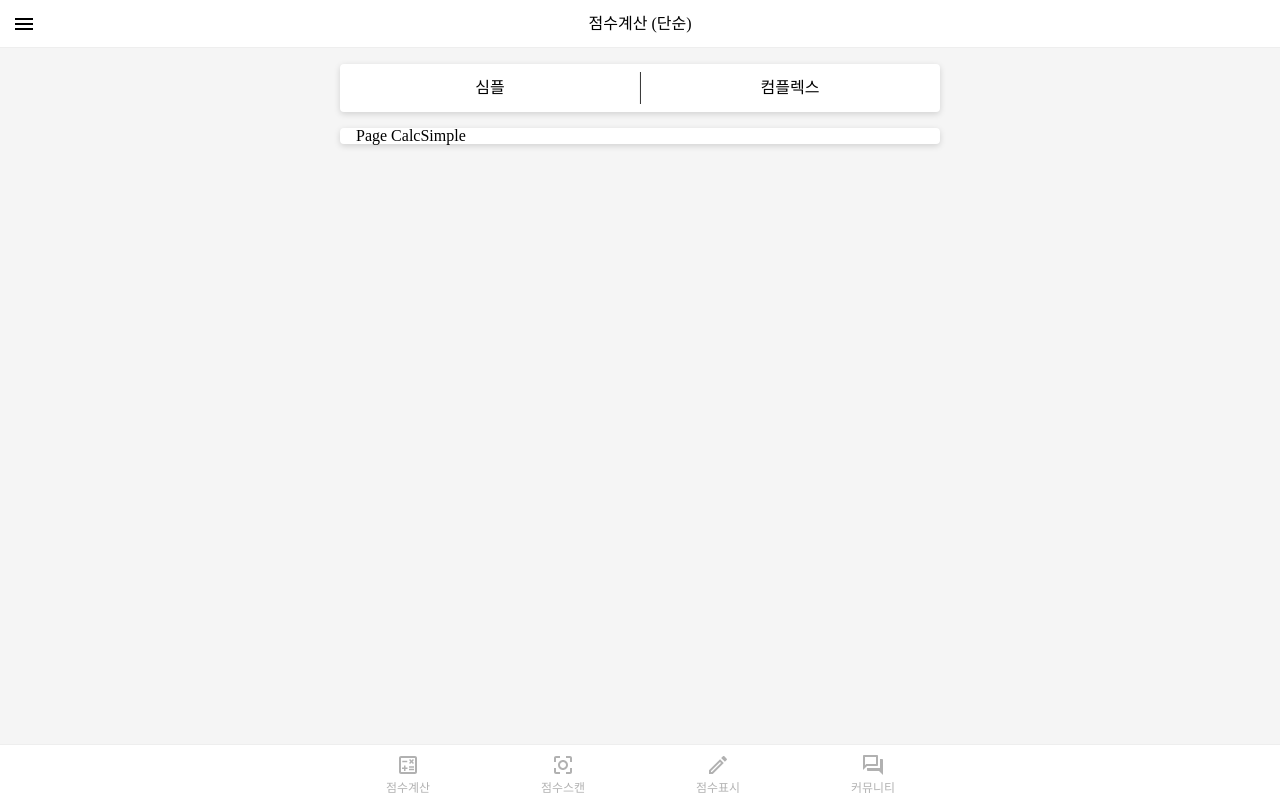
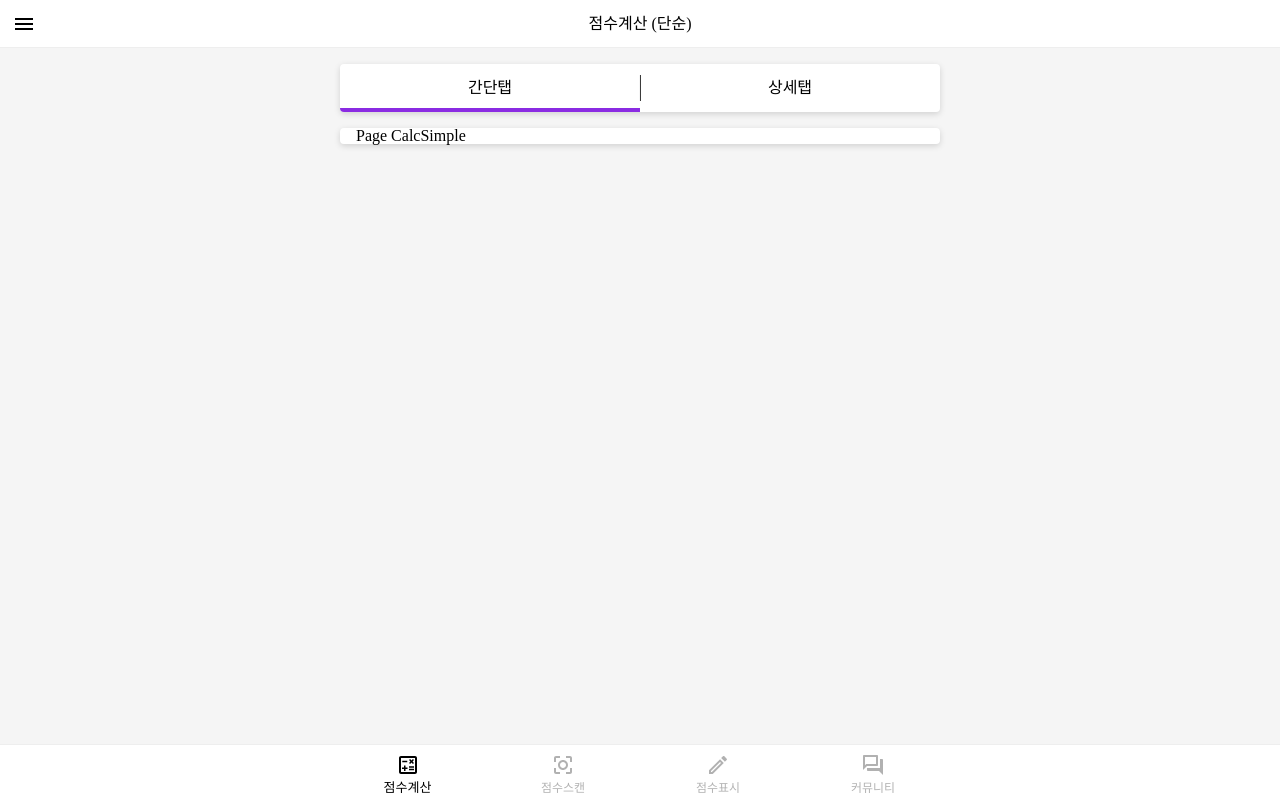
Before and after one commit to jake920220/matam, a React app: page /calculator/simple in a window 1280 px wide. Built offline with nearby package versions, Linux system fonts and the light colour scheme; a web font is replaced by a local one.

Commit message:
[style] 탭 메뉴 애니메이션

```diff
--- a/src/components/layouts/Footer.tsx
+++ b/src/components/layouts/Footer.tsx
@@ -21,7 +21,7 @@ const Footer = () => {
             <NavTabList>
                 <li
                     className={
-                        location.pathname === `${ROUTES.CALCULATOR.pathname}`
+                        location.pathname.includes(ROUTES.CALCULATOR.pathname)
                             ? "active"
                             : ""
                     }
--- a/src/routes/CalcComplex.tsx
+++ b/src/routes/CalcComplex.tsx
@@ -3,7 +3,7 @@ import React from "react";
 const CalcComplex = () => {
     return (
         <div>
-            <h2>Page CalcComplex</h2>
+            <h2>😭</h2>
         </div>
     );
 };
--- a/src/routes/Calculator.tsx
+++ b/src/routes/Calculator.tsx
@@ -7,11 +7,29 @@ import { calcUnderMankan } from "../utils/calc";
 import { NonFullPageContainer, PageContainer } from "../styles/common";
 
 const Calculator = () => {
+    const location = useLocation();
+    console.log(location);
     const [value, setValue] = useState("1");
-    calcUnderMankan({ pan: 3, bu: 40 });
+    const point = calcUnderMankan({
+        pan: 6,
+        bu: 20,
+        isHead: false,
+        isRon: false,
+    });
+    console.log(point);
     const handleChange = (event: React.SyntheticEvent, newValue: string) => {
         console.log("value", newValue);
         setValue(newValue);
+    };
+
+    const borderClassNameMaker = (): string => {
+        if (location.pathname.includes(ROUTES.CALC_SIMPLE.pathname)) {
+            return "first active";
+        } else if (location.pathname.includes(ROUTES.CALC_COMPLEX.pathname)) {
+            return "second active";
+        } else {
+            return "";
+        }
     };
 
     return (
@@ -19,11 +37,12 @@ const Calculator = () => {
             <CalculatorTabMenuContainer>
                 <TabNavContainer>
                     <TabNavItem>
-                        <Link to={ROUTES.CALC_SIMPLE.path}>심플</Link>
+                        <Link to={ROUTES.CALC_SIMPLE.path}>간단탭</Link>
                     </TabNavItem>
                     <TabNavItem>
-                        <Link to={ROUTES.CALC_COMPLEX.path}>컴플렉스</Link>
+                        <Link to={ROUTES.CALC_COMPLEX.path}>상세탭</Link>
                     </TabNavItem>
+                    <TabNavBorder className={borderClassNameMaker()} />
                 </TabNavContainer>
             </CalculatorTabMenuContainer>
             <CalculatorPageContainer>
@@ -33,11 +52,37 @@ const Calculator = () => {
     );
 };
 
+const TabNavBorder = styled.div`
+    position: absolute;
+    left: 25%;
+    width: 50%;
+    bottom: -4px;
+    height: 4px;
+    background: transparent;
+    transition: left 0.3s ease-in-out, bottom 0.3s ease-in-out,
+        background-color 2s ease-in-out;
+
+    &.first {
+        left: 0;
+        border-bottom-left-radius: 4px;
+    }
+    &.second {
+        left: 50%;
+        border-bottom-right-radius: 4px;
+    }
+
+    &.active {
+        bottom: 0;
+        background-color: blueviolet;
+    }
+`;
+
 const TabNavContainer = styled.div`
     position: relative;
     height: 48px;
     display: flex;
     align-items: center;
+    overflow: hidden;
 
     &:after {
         position: absolute;
@@ -48,21 +93,26 @@ const TabNavItem = styled.div`
     position: relative;
     width: 50%;
     height: 100%;
-    display: flex;
-    align-items: center;
-    justify-content: center;
 
     &:first-of-type {
         &:after {
             position: absolute;
             content: "";
             width: 0.1px;
-            height: 32px;
+            height: 26px;
             top: 50%;
             right: 0;
             transform: translate(-50%, -50%);
             background-color: #333;
         }
+    }
+
+    a {
+        width: 100%;
+        height: 100%;
+        display: flex;
+        align-items: center;
+        justify-content: center;
     }
 `;
 
--- a/src/styles/GlobalStyle.tsx
+++ b/src/styles/GlobalStyle.tsx
@@ -35,6 +35,7 @@ const GlobalStyle = createGlobalStyle`
   a {
     text-decoration: none;
     color: inherit;
+    cursor: pointer;
   }
 `;
 
--- a/src/utils/calc.ts
+++ b/src/utils/calc.ts
@@ -40,11 +40,11 @@ const calcUnderMankan = ({
             point += item;
         });
 
-        calculatedPoint = ceil(point).toString();
+        calculatedPoint = ceilUp(point).toString();
     } else {
         calculatedPoint = isHead
-            ? `${ceil(total[0])} ALL`
-            : `${ceil(total[0])} / ${ceil(total[2])}`;
+            ? `${ceilUp(total[0])} ALL`
+            : `${ceilUp(total[0])} / ${ceilUp(total[2])}`;
     }
     return calculatedPoint;
 };
@@ -79,8 +79,10 @@ const calcAboveMankan = ({ pan, isHead, isRon }: CalcProps): string => {
     return calculatedPoint;
 };
 
-const ceil = (num: number): number => {
-    return Math.ceil(num);
+const ceilUp = (num: number): number => {
+    return Math.ceil(num / 100) * 100;
 };
 
-export { calcUnderMankan, calcAboveMankan };
+const calcPanBusu = () => {};
+
+export { calcUnderMankan, calcAboveMankan, calcPanBusu };
```
